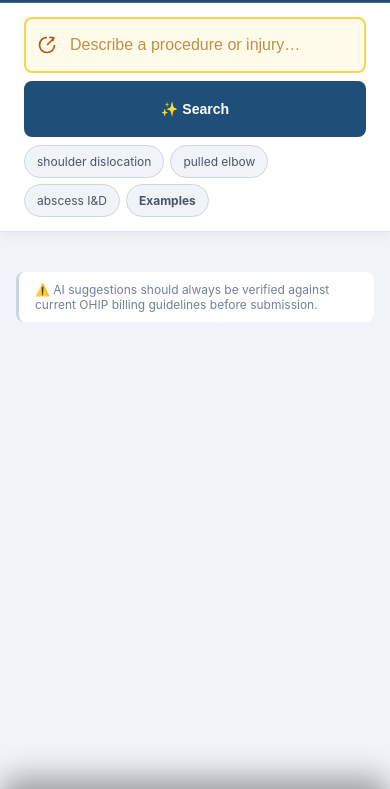
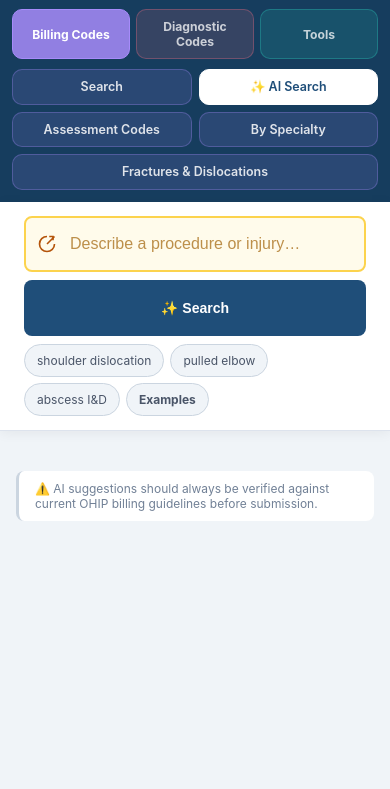
Before and after one commit to jdc9111/newohip, a plain HTML site: page ai-billing.html in a window 390 px wide. Shown: the part 55-844 px from the top of the page. Drawn offline with Linux system fonts and the light colour scheme.

Commit message:
Restructure mobile nav to always-visible category + page grid
Replace the hamburger + slide-up bottom sheet with an always-visible
nav block on page load: 3 top-level category buttons (Billing Codes,
Diagnostic Codes, Tools) plus the current page's category shown
immediately as a 2-column pill grid below (odd item spans full
width), with the current page highlighted. Tapping a different
category swaps the pill grid in place with no page navigation.

Billing Codes and Billing Search merge back into one 5-item category
(Search, AI Search, Assessment Codes, By Specialty, Fractures &
Dislocations) since each category already gets its own isolated
screen, making the earlier color-split unnecessary on mobile. Tools
now also includes April 1st Updates. Desktop nav is unchanged.

Removes the now-dead hamburger/sheet CSS and JS, and the `plain`
label field on NAV_TABS it depended on. Bump header.js cache-bust
query param to v=17.

```diff
--- a/ai-billing.html
+++ b/ai-billing.html
@@ -165,7 +165,7 @@
   }
   footer a { color: #1F4E79; }
 </style>
-<script src="header.js?v=16"></script>
+<script src="header.js?v=17"></script>
 </head>
 <body>
 
--- a/header.js
+++ b/header.js
@@ -128,68 +128,40 @@ const HEADER_CSS = `
   }
   .toggle-btn.active .beta-badge { background: #d97706; }
 
-  /* ── Mobile collapsed header (single row: brand · current tool · menu) ── */
+  /* ── Mobile always-visible nav (brand row + category row + page pills) ── */
   .mobile-top-bar { display: none; }
   .mobile-top-brand {
     font-weight: 800; font-size: 1.02rem; letter-spacing: -0.02em;
-    white-space: nowrap; flex-shrink: 0;
+    white-space: nowrap;
   }
-  .mobile-top-sep { opacity: 0.4; flex-shrink: 0; }
-  .mobile-top-current {
-    font-size: 0.86rem; font-weight: 600; color: rgba(255,255,255,0.8);
-    overflow: hidden; text-overflow: ellipsis; white-space: nowrap;
-    min-width: 0; flex: 1;
-  }
-  .mobile-menu-btn {
-    display: flex; align-items: center; justify-content: center;
-    flex-shrink: 0;
-    width: 44px; height: 44px;
-    background: rgba(255,255,255,0.09); border: 1px solid rgba(255,255,255,0.28);
-    border-radius: 10px; color: white; cursor: pointer;
+
+  .mobile-nav-block { display: none; }
+  .mobile-cat-row { display: flex; gap: 6px; }
+  .mobile-cat-btn {
+    flex: 1; padding: 9px 6px; border-radius: 10px; text-align: center;
+    font-size: 0.76rem; font-weight: 700; color: rgba(255,255,255,0.75);
+    border: 1.5px solid; cursor: pointer; transition: all 0.15s;
     font-family: inherit;
   }
+  .mobile-cat-btn.billing { background: rgba(167,139,250,0.14); border-color: rgba(167,139,250,0.3); }
+  .mobile-cat-btn.diag    { background: rgba(251,113,133,0.14); border-color: rgba(251,113,133,0.3); }
+  .mobile-cat-btn.tools   { background: rgba(45,212,191,0.14); border-color: rgba(45,212,191,0.3); }
+  .mobile-cat-btn.selected.billing { background: rgba(167,139,250,0.85); border-color: #a78bfa; color: white; }
+  .mobile-cat-btn.selected.diag    { background: rgba(251,113,133,0.85); border-color: #fb7185; color: white; }
+  .mobile-cat-btn.selected.tools  { background: rgba(45,212,191,0.85);  border-color: #2dd4bf; color: #08312c; }
 
-  .mobile-sheet-backdrop {
-    display: none;
-    position: fixed; inset: 0; background: rgba(10,16,26,0.45);
-    opacity: 0; pointer-events: none; transition: opacity 0.2s;
-    z-index: 998;
-  }
-  .mobile-sheet-backdrop.open { opacity: 1; pointer-events: auto; }
-
-  .mobile-nav-sheet {
-    display: none;
-    position: fixed; left: 0; right: 0; bottom: 0;
-    background: #142c42;
-    border-radius: 18px 18px 0 0;
-    padding: 14px 12px calc(22px + env(safe-area-inset-bottom, 0px));
-    transform: translateY(100%);
-    transition: transform 0.28s cubic-bezier(.32,.72,.35,1);
-    z-index: 999;
-    max-height: 78vh;
-    overflow-y: auto;
-    box-shadow: 0 -12px 30px rgba(0,0,0,0.35);
-  }
-  .mobile-nav-sheet.open { transform: translateY(0); }
-  .mobile-sheet-handle { width: 36px; height: 4px; background: rgba(255,255,255,0.25); border-radius: 4px; margin: 0 auto 14px; }
-  .mobile-sheet-close {
-    position: absolute; top: 4px; right: 4px;
-    width: 44px; height: 44px; border-radius: 50%;
-    background: rgba(255,255,255,0.1); color: white; border: none;
-    font-size: 0.9rem; cursor: pointer; line-height: 1;
+  .mobile-sub-row { display: grid; grid-template-columns: 1fr 1fr; gap: 7px; margin-top: 10px; }
+  .mobile-sub-btn {
+    padding: 9px 10px; border-radius: 10px; font-size: 0.78rem; font-weight: 600;
+    color: rgba(255,255,255,0.85); border: 1.5px solid; cursor: pointer;
+    text-align: center; line-height: 1.25; text-decoration: none;
     display: flex; align-items: center; justify-content: center;
   }
-  .mobile-nav-sheet .nav-group-wrap { margin-bottom: 12px; }
-  .mobile-nav-sheet .nav-group-wrap:last-child { margin-bottom: 0; }
-  .mobile-nav-sheet .nav-group { flex-wrap: wrap; }
-  .mobile-nav-sheet .toggle-btn { white-space: normal; height: auto; padding: 11px 16px; }
-  .mobile-sheet-divider { height: 1px; background: rgba(255,255,255,0.12); margin: 14px 0; }
-  .mobile-sheet-link {
-    display: block; text-align: center; text-decoration: none;
-    color: rgba(255,255,255,0.85); font-size: 0.82rem; font-weight: 600;
-    padding: 10px; border-radius: 10px;
-    background: rgba(255,255,255,0.06); border: 1px solid rgba(255,255,255,0.18);
-  }
+  .mobile-sub-btn.span-full { grid-column: 1 / -1; }
+  .mobile-sub-row.billing .mobile-sub-btn { background: rgba(167,139,250,0.14); border-color: rgba(167,139,250,0.3); }
+  .mobile-sub-row.diag .mobile-sub-btn    { background: rgba(251,113,133,0.14); border-color: rgba(251,113,133,0.3); }
+  .mobile-sub-row.tools .mobile-sub-btn   { background: rgba(45,212,191,0.14); border-color: rgba(45,212,191,0.3); }
+  .mobile-sub-btn.active-page { background: white !important; color: #1F4E79 !important; border-color: white !important; }
 
   /* ── Mobile ── */
   @media (max-width: 640px) {
@@ -197,15 +169,18 @@ const HEADER_CSS = `
     .nav-scroll-container { display: none; }
 
     .mobile-top-bar {
-      display: flex; align-items: center; gap: 7px;
-      min-height: 58px;
+      display: flex; align-items: center;
+      min-height: 54px;
       padding: 0 12px;
       background: #1F4E79;
       color: white;
       border-bottom: 1px solid rgba(255,255,255,0.16);
     }
-    .mobile-sheet-backdrop { display: block; }
-    .mobile-nav-sheet { display: block; }
+    .mobile-nav-block {
+      display: block;
+      background: #163d5e;
+      padding: 10px 12px 12px;
+    }
   }
 `;
 
@@ -217,17 +192,67 @@ const GROUP_LABELS = {
 };
 
 const NAV_TABS = [
-  { key: 'assessment', href: 'assessment.html', label: 'Assessment<span style="display:block;font-size:0.72em;opacity:0.75;font-weight:500;line-height:1.1">Counselling &amp; Forms</span>', group: 'billing', plain: 'Assessment · Counselling & Forms' },
-  { key: 'specialty',  href: 'specialty.html',  label: 'By Specialty',       group: 'billing', plain: 'Billing · By Specialty' },
-  { key: 'fractures',  href: 'fractures.html',  label: 'Fractures<span style="display:block;font-size:0.72em;opacity:0.75;font-weight:500;line-height:1.1">& Dislocations</span>', group: 'billing', plain: 'Fractures & Dislocations' },
-  { key: 'billing',    href: 'index.html',      label: '<span style="display:block;font-size:0.72em;opacity:0.75;font-weight:500;line-height:1.1">Basic</span>Search', group: 'billingsearch', plain: 'Billing · Basic Search' },
-  { key: 'ai-billing', href: 'ai-billing.html', label: '&#10024; AI Search',  group: 'billingsearch', plain: 'Billing · AI Search' },
-  { key: 'diag',       href: 'diag.html',       label: '<span style="display:block;font-size:0.72em;opacity:0.75;font-weight:500;line-height:1.1">Basic</span>Search', group: 'diag', plain: 'Diagnosis · Basic Search' },
-  { key: 'ai-diag',    href: 'ai-diag.html',    label: '&#10024; AI Search',  group: 'diag', plain: 'Diagnosis · AI Search' },
-  { key: 'diagref',    href: 'diagref.html',    label: 'By Specialty',       group: 'diag', plain: 'Diagnosis · By Specialty' },
-  { key: 'sedation',   href: 'sedation.html',   label: 'Sedation<span style="display:block;font-size:0.72em;opacity:0.75;font-weight:500;line-height:1.1">Billing</span>', group: 'other', plain: 'Sedation Billing' },
-  { key: 'calc',       href: 'calc.html',       label: '<span style="display:block;font-size:0.72em;opacity:0.75;font-weight:500;line-height:1.1">Outside</span>OHIP Billing', group: 'other', plain: 'Outside OHIP Billing' },
+  { key: 'assessment', href: 'assessment.html', label: 'Assessment<span style="display:block;font-size:0.72em;opacity:0.75;font-weight:500;line-height:1.1">Counselling &amp; Forms</span>', group: 'billing' },
+  { key: 'specialty',  href: 'specialty.html',  label: 'By Specialty',       group: 'billing' },
+  { key: 'fractures',  href: 'fractures.html',  label: 'Fractures<span style="display:block;font-size:0.72em;opacity:0.75;font-weight:500;line-height:1.1">& Dislocations</span>', group: 'billing' },
+  { key: 'billing',    href: 'index.html',      label: '<span style="display:block;font-size:0.72em;opacity:0.75;font-weight:500;line-height:1.1">Basic</span>Search', group: 'billingsearch' },
+  { key: 'ai-billing', href: 'ai-billing.html', label: '&#10024; AI Search',  group: 'billingsearch' },
+  { key: 'diag',       href: 'diag.html',       label: '<span style="display:block;font-size:0.72em;opacity:0.75;font-weight:500;line-height:1.1">Basic</span>Search', group: 'diag' },
+  { key: 'ai-diag',    href: 'ai-diag.html',    label: '&#10024; AI Search',  group: 'diag' },
+  { key: 'diagref',    href: 'diagref.html',    label: 'By Specialty',       group: 'diag' },
+  { key: 'sedation',   href: 'sedation.html',   label: 'Sedation<span style="display:block;font-size:0.72em;opacity:0.75;font-weight:500;line-height:1.1">Billing</span>', group: 'other' },
+  { key: 'calc',       href: 'calc.html',       label: '<span style="display:block;font-size:0.72em;opacity:0.75;font-weight:500;line-height:1.1">Outside</span>OHIP Billing', group: 'other' },
 ];
+
+/* ── Mobile: 3 top-level categories, each drilling into a page list ── */
+const MOBILE_NAV = {
+  billing: {
+    title: 'Billing Codes',
+    pages: [
+      { key: 'billing',    href: 'index.html',      label: 'Search' },
+      { key: 'ai-billing', href: 'ai-billing.html', label: '&#10024; AI Search' },
+      { key: 'assessment', href: 'assessment.html', label: 'Assessment Codes' },
+      { key: 'specialty',  href: 'specialty.html',  label: 'By Specialty' },
+      { key: 'fractures',  href: 'fractures.html',  label: 'Fractures &amp; Dislocations' },
+    ],
+  },
+  diag: {
+    title: 'Diagnostic Codes',
+    pages: [
+      { key: 'diag',    href: 'diag.html',    label: 'Search' },
+      { key: 'ai-diag', href: 'ai-diag.html', label: '&#10024; AI Search' },
+      { key: 'diagref', href: 'diagref.html', label: 'By Specialty' },
+    ],
+  },
+  tools: {
+    title: 'Tools',
+    pages: [
+      { key: 'sedation', href: 'sedation.html', label: 'Sedation Billing' },
+      { key: 'calc',     href: 'calc.html',     label: 'Outside OHIP Billing' },
+      { key: 'updates',  href: 'updates.html',  label: 'April 1st Updates' },
+    ],
+  },
+};
+
+function categoryForKey(key) {
+  for (const cat of Object.keys(MOBILE_NAV)) {
+    if (MOBILE_NAV[cat].pages.some(p => p.key === key)) return cat;
+  }
+  return 'billing';
+}
+
+function renderSubRow(catKey, currentCategory, currentActiveKey) {
+  const pages = MOBILE_NAV[catKey].pages;
+  const oddCount = pages.length % 2 === 1;
+  return pages.map((p, i) => {
+    const isCurrent = catKey === currentCategory && p.key === currentActiveKey;
+    const isLast = i === pages.length - 1;
+    const classes = ['mobile-sub-btn'];
+    if (isCurrent) classes.push('active-page');
+    if (oddCount && isLast) classes.push('span-full');
+    return `<a href="${p.href}" class="${classes.join(' ')}">${p.label}</a>`;
+  }).join('');
+}
 
 class AppHeader extends HTMLElement {
   connectedCallback() {
@@ -265,8 +290,12 @@ class AppHeader extends HTMLElement {
       </div>`;
     }).join('\n      ');
 
-    const activeTab = NAV_TABS.find(t => t.key === active);
-    const currentLabel = activeTab ? activeTab.plain : '';
+    const currentCategory = categoryForKey(active);
+    const catOrder = ['billing', 'diag', 'tools'];
+    const catRow = catOrder.map(cat => {
+      const selected = cat === currentCategory;
+      return `<button type="button" class="mobile-cat-btn ${cat}${selected ? ' selected' : ''}" data-cat="${cat}">${MOBILE_NAV[cat].title}</button>`;
+    }).join('');
 
     this.innerHTML = `
       <header>
@@ -289,43 +318,22 @@ class AppHeader extends HTMLElement {
       </div>
       <div class="mobile-top-bar">
         <span class="mobile-top-brand">Shift<span class="brand-codes">Codes</span></span>
-        ${currentLabel ? `<span class="mobile-top-sep">·</span><span class="mobile-top-current">${currentLabel}</span>` : '<span class="mobile-top-current"></span>'}
-        <button class="mobile-menu-btn" id="mobileMenuBtn" aria-expanded="false" aria-controls="mobileNavSheet" aria-label="Open menu">
-          <svg width="19" height="19" viewBox="0 0 24 24" fill="none" stroke="currentColor" stroke-width="2.4" stroke-linecap="round"><path d="M4 6h16M4 12h16M4 18h16"/></svg>
-        </button>
       </div>
-      <div class="mobile-sheet-backdrop" id="mobileSheetBackdrop"></div>
-      <div class="mobile-nav-sheet" id="mobileNavSheet">
-        <button class="mobile-sheet-close" id="mobileSheetClose" aria-label="Close menu">✕</button>
-        <div class="mobile-sheet-handle"></div>
-        ${tabs}
-        <div class="mobile-sheet-divider"></div>
-        <a href="updates.html" class="mobile-sheet-link">April 1st Updates</a>
+      <div class="mobile-nav-block">
+        <div class="mobile-cat-row">${catRow}</div>
+        <div class="mobile-sub-row ${currentCategory}" id="mobileSubRow">${renderSubRow(currentCategory, currentCategory, active)}</div>
       </div>`;
 
-    const menuBtn = this.querySelector('#mobileMenuBtn');
-    const sheet = this.querySelector('#mobileNavSheet');
-    const backdrop = this.querySelector('#mobileSheetBackdrop');
-    const sheetClose = this.querySelector('#mobileSheetClose');
-
-    const openSheet = () => {
-      sheet.classList.add('open');
-      backdrop.classList.add('open');
-      menuBtn.setAttribute('aria-expanded', 'true');
-    };
-    const closeSheet = () => {
-      sheet.classList.remove('open');
-      backdrop.classList.remove('open');
-      menuBtn.setAttribute('aria-expanded', 'false');
-    };
-
-    menuBtn.addEventListener('click', () => {
-      sheet.classList.contains('open') ? closeSheet() : openSheet();
-    });
-    backdrop.addEventListener('click', closeSheet);
-    sheetClose.addEventListener('click', closeSheet);
-    sheet.addEventListener('click', e => {
-      if (e.target.closest('a.toggle-btn, a.mobile-sheet-link')) closeSheet();
+    const catButtons = this.querySelectorAll('.mobile-cat-btn');
+    const subRow = this.querySelector('#mobileSubRow');
+    catButtons.forEach(btn => {
+      btn.addEventListener('click', () => {
+        const cat = btn.dataset.cat;
+        catButtons.forEach(b => b.classList.remove('selected'));
+        btn.classList.add('selected');
+        subRow.className = 'mobile-sub-row ' + cat;
+        subRow.innerHTML = renderSubRow(cat, currentCategory, active);
+      });
     });
   }
 }
```
Also changed, not shown: ai-diag.html (+1 -1 lines), assessment.html (+1 -1 lines), calc.html (+1 -1 lines), diag.html (+1 -1 lines), diagref.html (+1 -1 lines), fractures.html (+1 -1 lines), index.html (+1 -1 lines), sedation.html (+1 -1 lines), specialty.html (+1 -1 lines).
